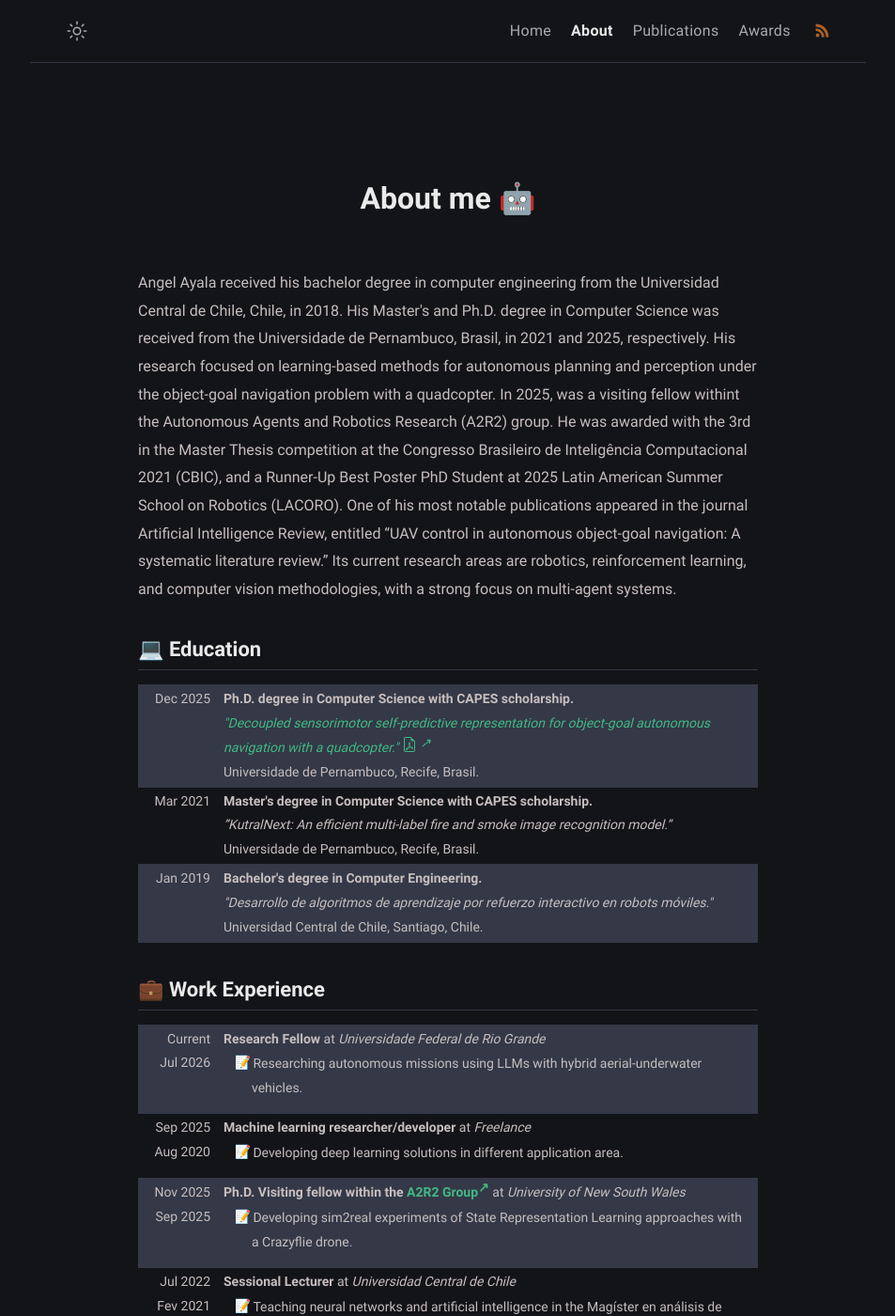
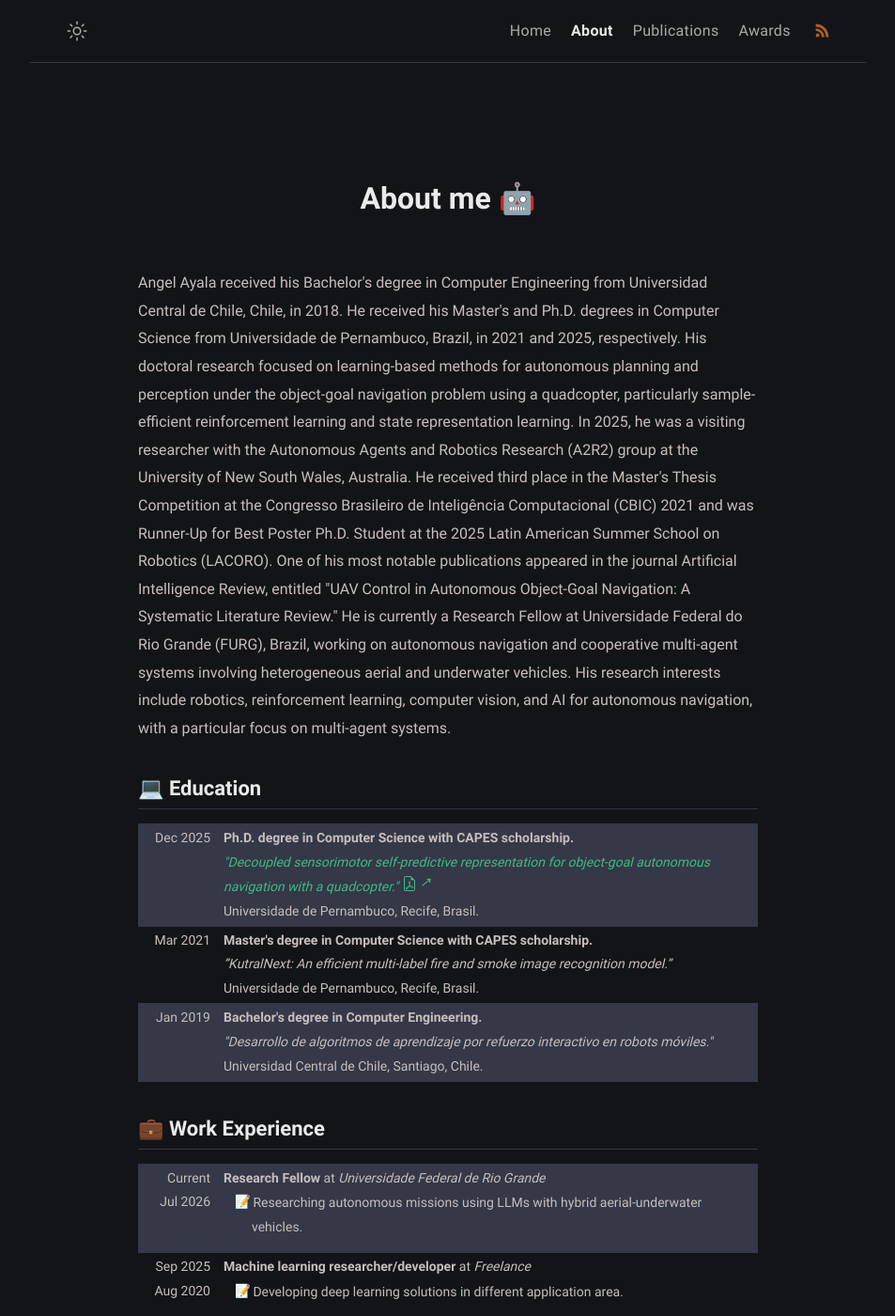
Before and after one commit to angel-ayala/angel-ayala.github.io, a Jekyll site: the page built from about.html, in a window 1280 px wide and 1400 px high. Shown: the whole window at 94% size, without its empty margins (163-1116 px from the left). Built offline with Jekyll 4.4.1, drawn with Linux system fonts in a browser that asks for light colours; some of the changed text lies outside the part shown.

Commit message:
Actualiza afiliacion FURG

```diff
--- a/_config.yml
+++ b/_config.yml
@@ -1,7 +1,7 @@
 # Site settings
-title: Angel Ayala | Ph.D. in Computer Science # site title
+title: Angel Ayala | Research Fellow at FURG # site title
 description: >- # site description
-  He is currently pursuing a Ph.D. at the Universidade de Pernambuco, Brazil,
+  He is currently a Research Fellow at Universidade Federal do Rio Grande (FURG), Brazil,
   meet the developed projects at <a href="https://github.com/angel-ayala" target="_blank" rel="noopener">@github</a>.
 lang: en-US # default lang
 timezone: America/Fortaleza # set your timezone
@@ -13,18 +13,18 @@ mode: dark # default theme "dark" | "light"
 author:
   name: Angel Ayala # author name
   bio: >- # tell to the world
-    👋 I received my Computer Science Ph.D. at the Universidade de Pernambuco in Recife, Brazil.
-    Developed studies addressed sample-efficient reinforcement and representation learning algorithms on the autonomous object-goal navigation problem with a quadcopter.
-    Previous research focused on perception for fire recognition with deep learning and computer vision approaches.
-    Current research interest includes robotics, computer vision, and decision-making focused on multi-agent systems.
+    👋 I am currently a Research Fellow at Universidade Federal do Rio Grande (FURG), Brazil, working on autonomous navigation and cooperative multi-agent systems involving heterogeneous aerial and underwater vehicles.
+    My current research interests include AI for autonomous robotics, learning-based navigation, perception, and decision-making.
+    I received my Computer Science Ph.D. from Universidade de Pernambuco, Recife, Brazil. My doctoral research focused on sample-efficient reinforcement learning and state representation learning for autonomous object-goal navigation using quadcopters, exploring bio-inspired and stochastic representations.
+    Previous research addressed deep learning and computer vision approaches for fire recognition, as well as the development of autonomous UAV navigation architectures and onboard robotic systems.
   username: angel-ayala # general username
   github: angel-ayala # github username
   twitter: # twitter username
   facebook: # facebook username
-  email: aaam [at] ecomp.poli.br # email adress
+  email: ange.ayala [at] furg.br # email adress
   avatar: /assets/img/perfil_cuadrado.png # change with your own avatar
-  affiliation: Ph.D. in Computer Science at Universidade de Pernambuco
-  affiliation_url: https://w2.solucaoatrio.net.br/somos/upe-ppgec/index.php/pt/
+  affiliation: Research Fellow at Universidade Federal do Rio Grande
+  affiliation_url: https://c3.furg.br/
 
 # URL settings
 url: "https://angel-ayala.github.io" #
--- a/_data/experiences.yml
+++ b/_data/experiences.yml
@@ -11,7 +11,7 @@
     - "Developing deep learning solutions in different application area."
 
 - date: "Nov 2025<br>Sep 2025"
-  title: "Ph.D. Visiting fellow within the <a href='https://a2r2lab.org/people.html' target='_blank'>A2R2 Group</a>"
+  title: "Ph.D. Visiting researcher within the <a href='https://a2r2lab.org/people.html' target='_blank'>A2R2 Group</a>"
   institution: "University of New South Wales"
   tasks:
     - "Developing sim2real experiments of State Representation Learning approaches with a Crazyflie drone."
--- a/_includes/author.html
+++ b/_includes/author.html
@@ -18,9 +18,9 @@
     <li><a class="icon icon-linkedin" href="https://www.linkedin.com/in/angel-ayala-maldonado/" target="_blank" title="Angel Ayala's Linkedin profile"></a></li>
     <!--
     <li><a class="icon icon-timevisao" href="https://timevisaoupe.github.io/paginas/angel_maldonado/angel_maldonado.html" target="_blank" title="Angel Ayala's TimeVisão profile"></a></li>
-    <li><a class="icon icon-deltav" href="https://deltavquad.github.io/#/sobre" target="_blank" title="Angel Ayala's DeltaV drones profile"></a></li>
+    <li><a class="icon icon-deltav" href="https://deltavdrones.com.br/sobre" target="_blank" title="Angel Ayala's DeltaV drones profile"></a></li>
     -->
   </ul>
   <hr>
-  <b>Email:</b> aaam [at] ecomp.poli.br
+  <b>Email:</b> angel.ayala [at] furg.br
 </div>
--- a/about.html
+++ b/about.html
@@ -7,13 +7,14 @@ comments: false
 ---
 
 <section class="about-info">
-  Angel Ayala received his bachelor degree in computer engineering from the Universidad Central de Chile, Chile, in 2018.
-  His Master's and Ph.D. degree in Computer Science was received from the Universidade de Pernambuco, Brasil, in 2021 and 2025, respectively.
-  His research focused on learning-based methods for autonomous planning and perception under the object-goal navigation problem with a quadcopter.
-  In 2025, was a visiting fellow withint the Autonomous Agents and Robotics Research (A2R2) group.
-  He was awarded with the 3rd in the Master Thesis competition at the Congresso Brasileiro de Inteligência Computacional 2021 (CBIC), and a Runner-Up Best Poster PhD Student at 2025 Latin American Summer School on Robotics (LACORO).
-  One of his most notable publications appeared in the journal Artificial Intelligence Review, entitled “UAV control in autonomous object-goal navigation: A systematic literature review.”
-  Its current research areas are robotics, reinforcement learning, and computer vision methodologies, with a strong focus on multi-agent systems.
+  Angel Ayala received his Bachelor's degree in Computer Engineering from Universidad Central de Chile, Chile, in 2018.
+  He received his Master's and Ph.D. degrees in Computer Science from Universidade de Pernambuco, Brazil, in 2021 and 2025, respectively.
+  His doctoral research focused on learning-based methods for autonomous planning and perception under the object-goal navigation problem using a quadcopter, particularly sample-efficient reinforcement learning and state representation learning.
+  In 2025, he was a visiting researcher with the Autonomous Agents and Robotics Research (A2R2) group at the University of New South Wales, Australia.
+  He received third place in the Master's Thesis Competition at the Congresso Brasileiro de Inteligência Computacional (CBIC) 2021 and was Runner-Up for Best Poster Ph.D. Student at the 2025 Latin American Summer School on Robotics (LACORO).
+  One of his most notable publications appeared in the journal Artificial Intelligence Review, entitled "UAV Control in Autonomous Object-Goal Navigation: A Systematic Literature Review."
+  He is currently a Research Fellow at Universidade Federal do Rio Grande (FURG), Brazil, working on autonomous navigation and cooperative multi-agent systems involving heterogeneous aerial and underwater vehicles.
+  His research interests include robotics, reinforcement learning, computer vision, and AI for autonomous navigation, with a particular focus on multi-agent systems.
 </section>
 
 <section class="about-info">
```
